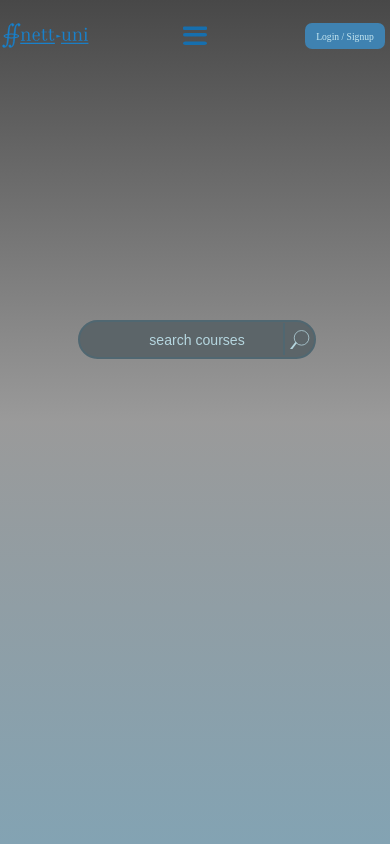
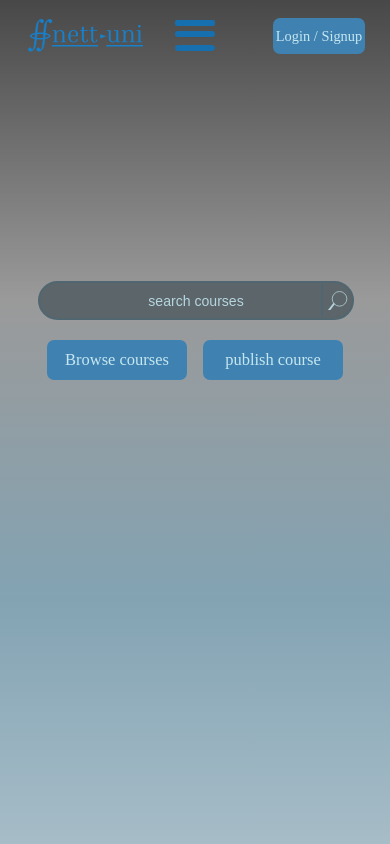
Before and after one commit to ShafqatAfzali/nettuni_frontend, a React (Create React App) app: page / in a window 390 px wide. Shown: the top 844 px of the page. Built offline with nearby package versions, Linux system fonts and the light colour scheme.

Commit message:
oppdatering av hjemmeside

```diff
--- a/src/pages/hjem.js
+++ b/src/pages/hjem.js
@@ -11,8 +11,12 @@ export default function Hjem(){
     const [search,setsearch] = useState("")
 
 
-    async function search_course(){
+    function search_course(){
         navigate(`/search?q=${search}&p=1`)
+    }
+
+    function browse(){
+        navigate(`/search?q=cvhdf6vhb24n2jj&p=1`)
     }
 
     function keydown_search(event){
@@ -21,10 +25,13 @@ export default function Hjem(){
         }
     }
 
+    //cvhdf6vhb24n2jj
+
     return <div className="hjem">
         <Navbar/>
 
-        <div className="search-sec" onKeyDown={keydown_search}>
+        <section className="search-sec" onKeyDown={keydown_search}>
+            <div className="search-sec-div">
             <input type="text" placeholder="search courses" className="searchbar" value={search} onChange={(e)=>{ setsearch(e.target.value)}} />
             <button className="search-btn" onClick={search_course}>
                 <svg viewBox="0 0 52 52" className="search-svg">
@@ -32,8 +39,16 @@ export default function Hjem(){
                     <line x1="0.39254" y1="55.3695" x2="16.0247" y2="35.0853" strokeWidth="5" className="search-svg-line"/>
                 </svg>
             </button>
-
-        </div>
-
+            </div>
+            <div className="redirect">
+                <div className="browse-div" onClick={browse}>
+                    <div className="browse"><p1 className="browse-text">Browse courses</p1></div>
+                </div>
+                <div className="publish-div">
+                    <div className="publish"><p1 className="publish-text">publish course</p1></div>
+                </div>
+            </div>
+        </section>
+        <section className="exp-sec"></section>
     </div>
 }
--- a/src/pages/search.js
+++ b/src/pages/search.js
@@ -25,7 +25,7 @@ export default function Search(){
     var i=0;
     const [antall_page, setantall_page]=useState();
     const [page_arr,setpage_arr]=useState([]);
-    const [page,setpage]=useState(1);
+    const [finns, setfinns]=useState(false);
 
     useEffect(()=>{
         var previous_page_arr=[];
@@ -43,6 +43,7 @@ export default function Search(){
     const search_query=search_params.get("q")
     const page_query=search_params.get("p")
     const topic_query=search_params.get("topic")
+    const sort_query=search_params.get("sort")
     const min_R_query=search_params.get("low_R")
     const max_R_query=search_params.get("high_R")
     const min_P_query=search_params.get("low_P")
@@ -54,33 +55,38 @@ export default function Search(){
         navigate(`/course/${id}`)
     }
 
-    function sort(sort_method){
-        switch(sort_method){
-            case "lowest price":
-                const lowest_p=data.sort((kurs_en,kurs_to)=>kurs_en.price-kurs_to.price);
-                setdata(lowest_p);
-                console.log("lowest price")
-                break
+    useEffect(()=>{
+        if(search_query & search_query!=" " & search_query!="null" || search_query!=="cvhdf6vhb24n2jj"){
+            setsearch(search_query);
+        }
+        if(max_P_query!=="null" & min_P_query!=="null"){
+            setmax_price(max_P_query);
+            setmin_price(min_P_query);
+        }
+        if(max_R_query!=="null" & min_R_query!=="null"){
+            setmax_rating(max_R_query);
+            setmin_rating(min_R_query);
+        }
 
-            case "highest price":
-                const highest_p=data.sort((kurs_en,kurs_to)=>kurs_to.price-kurs_en.price);
-                setdata(highest_p);
-                console.log("highest price")
-                break
-            case "highest rating":
-                const highest_r=data.sort((kurs_en,kurs_to)=>kurs_to.rating-kurs_en.rating);
-                setdata(highest_r);
-                console.log("lowest rating")
-                break
+        if(topic_query!=="Topic" & topic_query!=="null"){
+            settopic_select(topic_query);
         }
-    }
+        if(sort_query!=="sort by" & sort_query!=="null"){
+            setsort_select(sort_query);
+        }
+    },[])
 
-    function general_fetch(search_q,page_q,topic_q, min_P_q,max_P_q,min_R_q,max_R_q){
-        setsearchParams({q:search_q, p:page_q, topic:topic_q, low_P:min_P_q, high_P:max_P_q, low_R:min_R_q, high_R:max_R_q});
+    function general_fetch(search_q,page_q,topic_q,sort_q,min_P_q,max_P_q,min_R_q,max_R_q){
+        //********viktig
+        //********viktig
+        //husk sql injection prevensjon her og på back-end
+        //********viktig
+        //********viktig
+        setsearchParams({q:search_q, p:page_q, topic:topic_q,sort:sort_q,low_P:min_P_q, high_P:max_P_q, low_R:min_R_q, high_R:max_R_q});
         setloading(true);
 
         async function getdata(){
-            const resp = await fetch(`/api/search?q=${search_q}&p=${page_q}&topic=${topic_q}&low_P=${min_P_q}&high_P=${max_P_q}&low_R=${min_R_q}&high_R=${max_R_q}`,{
+            const resp = await fetch(`/api/search?q=${search_q}&p=${page_q}&topic=${topic_q}&sort=${sort_q}&low_P=${min_P_q}&high_P=${max_P_q}&low_R=${min_R_q}&high_R=${max_R_q}`,{
                 method:"GET",
                 headers:{
                     "Accept":"application/json"
@@ -89,53 +95,58 @@ export default function Search(){
             const dt = await resp.json()
             setdata(dt.data);
             setantall_page(dt.antall_page);
+            if(dt.data.length>=1){setfinns(true)}else{setfinns(false)}
         }
 
         getdata().then(()=>{setloading(false)});
-        setsort_select("sort by");
     }
 
     useEffect(()=>{
-        general_fetch(search_query,page_query,topic_query,min_P_query,max_P_query,min_R_query,max_R_query);
+        general_fetch(search_query,page_query,topic_query,sort_query,min_P_query,max_P_query,min_R_query,max_R_query);
     },[])
 
     function search_course(){
-        general_fetch(search,page_query,topic_query,min_P_query,max_P_query,min_R_query,max_R_query);
+        if(search.length>0){
+            general_fetch(search,1,topic_query,sort_query,min_P_query,max_P_query,min_R_query,max_R_query);
+        }
     }
 
     function keydown_search(event){
-        if(event.key==="Enter"){
-            general_fetch(search,page_query,topic_query,min_P_query,max_P_query,min_R_query,max_R_query);
+        if(event.key==="Enter" & search.length>0){
+            general_fetch(search,1,topic_query,sort_query,min_P_query,max_P_query,min_R_query,max_R_query);
         }
     }
 
     function fetch_topic(topic){
         if(topic!=="topic"){
-            general_fetch(search_query,page_query,topic,min_P_query,max_P_query,min_R_query,max_R_query);
+            general_fetch(search_query,1,topic,sort_query,min_P_query,max_P_query,min_R_query,max_R_query);
         } else{
-            general_fetch(search_query,page_query,"topic",min_P_query,max_P_query,min_R_query,max_R_query);
+            general_fetch(search_query,1,"topic",sort_query,min_P_query,max_P_query,min_R_query,max_R_query);
         }
+    }
+
+    function sort(sort){
+        general_fetch(search_query,1,topic_query,sort,min_P_query,max_P_query,min_R_query,max_R_query);
     }
 
     function fetch_price(){
         if(!isNaN(Number(min_price)) & !isNaN(Number(max_price)) & Number(min_price)<Number(max_price)){
-            general_fetch(search_query,page_query,topic_query,min_price,max_price,min_R_query,max_R_query);
+            general_fetch(search_query,1,topic_query,sort_query,min_price,max_price,min_R_query,max_R_query);
         }
     }
 
     function fetch_rating(){
         if(!isNaN(Number(min_rating)) & !isNaN(Number(max_rating)) & Number(min_rating)<Number(max_rating)){
-            general_fetch(search_query,page_query,topic_query,min_P_query,max_P_query,min_rating,max_rating);
+            general_fetch(search_query,1,topic_query,sort_query,min_P_query,max_P_query,min_rating,max_rating);
         }
     }
-
 
     return <div className='search-hjem'>
         <Navbar/>
 
         <div className='search-div'>
 
-            <div className='search-nav-div'>
+            <section className='search-nav-div'>
 
                 <div className='search-nav'>
 
@@ -276,17 +287,17 @@ export default function Search(){
 
                 </div>
 
-            </div>
+            </section>
 
 
-            <div className='search-result-div'>
+            <section className='search-result-div'>
 
                 <div className='search-result'>
 
                 {loading ?
                     <Loading/> :
 
-                    <div className='result-div' onClick={()=>{setprice_disp(false); setrating_disp(false)}}>
+                    finns ? <div className='result-div' onClick={()=>{setprice_disp(false); setrating_disp(false)}}>
 
                         {data.map((kurs)=>{ i++; return <div key={`${i}`} className='result-elem-div'>
                             <div className='result-elem' onClick={()=>{redirect_course(kurs.courseID)}}>
@@ -315,30 +326,29 @@ export default function Search(){
 
                         </div>})}
 
-                    </div>
+                    </div> : <p className='course-exist'>Course does not exist</p>
                 }
 
                 </div>
 
-            </div>
+            </section>
 
             {loading ? <div></div> :
-                <div className='page-nav'>
+                <section className='page-nav'>
                 <table>
                     <tr>
                         {page_arr.map((page_number)=>{
-                            return <td className='page-number' onClick={()=>{
-                                setpage(page_number);
-                                general_fetch(search_query,page_number,topic_query,min_P_query,max_P_query,min_R_query,max_R_query);
+                            return <td className={`page-number ${Number(page_query) === page_number ? 'selected-page-number' : ''}`} onClick={()=>{
+                                navigate(`/search?q=${search_query}&p=${page_number}&topic=${topic_query}&sort=${sort_query}&low_P=${min_P_query}&high_P=${max_P_query}&low_R=${min_R_query}&high_R=${max_R_query}`)
+                                window.location.reload();
+                                window.scrollTo(0, 0);
                             }}>{page_number}</td>
                         })}
                     </tr>
                 </table>
-                </div>
+                </section>
             }
         </div>
 
     </div>
 }
-
-/*style={{color:"#dce1e4"}} */
--- a/src/styles/hjem.css
+++ b/src/styles/hjem.css
@@ -4,14 +4,98 @@
 }
 
 .hjem{
-    height: 100vh;
-    width: 100vw;
-    background: linear-gradient(to bottom, #484848,#9a9a9a,#83a3b3);
+  height: 1400px;
+  width: 100%;
 }
 
 .search-sec{
-  height: 100vh;
-  width: 100vw;
+  height: 600px;
+  width: 100%;
+  display: block;
+}
+
+.exp-sec{
+  height: 800px;
+  width: 100%;
+  background: linear-gradient(to bottom, #83a3b3,#f7f7f7);
+}
+
+.search-sec-div{
+  position: absolute;
+  height: 600px;
+  width: 100%;
+  display: flex;
+  justify-content: center;
+  align-items: center;
+  background: linear-gradient(to bottom, #484848,#9a9a9a,#83a3b3);
+}
+
+.redirect{
+  position: absolute;
+  top: 340px;
+  height: 40px;
+  width: 24vw;
+  left: 38vw;
+  display: grid;
+  grid-template-columns: repeat(2,1fr);
+}
+
+.browse-div,.publish-div{
+  height: 100%;
+  width: 100%;
+  display: flex;
+  justify-content: center;
+  align-items: center;
+}
+
+.browse, .publish{
+  height: 100%;
+  width: 90%;
+  background-color: #3f82b1;
+  border-radius: 7px;
+  display: flex;
+  align-items: center;
+  justify-content: center;
+}
+
+.browse:hover,.publish:hover{
+  background-color:#3f81b100;
+  cursor: pointer;
+  animation: redirect-col 200ms 1;
+}
+
+@keyframes redirect-col {
+  0%{
+    background-color: #3f82b1;
+  }
+  100%{
+    background-color:#3f81b100;
+  }
+}
+
+.browse-text,.publish-text{
+  color: #c6e7f1;
+  font-size: 1.03em;
+  font-weight: 400;
+  user-select: none;
+}
+
+
+.browse:hover .browse-text, .publish:hover .publish-text{
+  animation: redirect-siz 200ms 1;
+  font-size: 1.04em;
+  font-weight: 450;
+}
+
+@keyframes redirect-siz {
+  0%{
+    font-size: 1.03em;
+    font-weight: 400;
+  }
+  100%{
+    font-size: 1.04em;
+    font-weight: 450;
+  }
 }
 
 .searchbar{
@@ -22,9 +106,6 @@
   border-color:#506771;
   border-width: 2px;
   border-style: solid;
-  position: absolute;
-  top: 320px;
-  left: 30vw;
   color: #b5d6df;
   outline-width: 0px;
   text-align: center;
@@ -69,12 +150,10 @@
 .search-btn{
   height: 32px;
   width: 31px;
-  position: relative;
+  margin-left: -33px;
   display: flex;
   justify-content: center;
   align-items: center;
-  top: 323px;
-  left: calc(70vw - 29px);
   border-top-right-radius: 20px;
   border-bottom-right-radius: 20px;
   border-top-width: 0px;
@@ -105,6 +184,12 @@
 
 
 
+@media screen and (max-width: 1000px){
+  .redirect{
+    width: 36vw;
+    left: 32vw;
+  }
+}
 
 @media screen and (max-width: 800px) {
   .searchbar{
@@ -112,27 +197,44 @@
     left: 20vw;
   }
 
-  .search-btn{
-    height: 32px;
-    width: 31px;
-    left: calc(80vw - 29px);
+
+  .redirect{
+    width: 40vw;
+    left: 30vw;
   }
 
 }
 
+@media screen and (max-width: 600px){
+  .redirect{
+    width: 60vw;
+    left: 20vw;
+  }
+
+}
+
+@media screen and (max-width: 400px){
+  .redirect{
+    width: 80vw;
+    left: 10vw;
+  }
+
+  .searchbar{
+    width: 80vw;
+    left: 20vw;
+  }
+}
 
 
 
 
 @media screen and (max-width: 320px) {
   .searchbar{
-    width: 80vw;
-    left: 10vw;
+    width: 86vw;
+    left: 7vw;
   }
-
-  .search-btn{
-    height: 32px;
-    width: 31px;
-    left: calc(90vw - 29px);
+  .redirect{
+    width: 86vw;
+    left: 7vw;
   }
 }
--- a/src/styles/navbar.css
+++ b/src/styles/navbar.css
@@ -579,10 +579,10 @@ display: none;
     }
 }
 
-@media screen and (max-width: 400px) {
+@media screen and (max-width: 370px) {
     .logo-svg{
       height: 100%;
-      width: 90px;
+      width: 100px;
       float: left;
       margin-left: 0px;
     }
@@ -601,14 +601,14 @@ display: none;
 
     .login-signup-btn-nav-text{
       color: #c6e7f1;
-      font-size: 0.6em;
-      font-weight: 400;
+      font-size: 0.8em;
+      font-weight: 500;
       user-select: none;
     }
 
     .login-signup-btn-nav-box{
-      width: 80px;
-      height: 35%;
+      width: 100px;
+      height: 40%;
       background-color: #3f82b1;
       border-radius: 7px;
       display: flex;
@@ -618,3 +618,36 @@ display: none;
       margin-right: 5px;
     }
 }
+
+@media screen and (max-width: 320px){
+    .logo-svg{
+        width: 95px;
+    }
+
+    .login-signup-btn-nav-text{
+        font-size: 0.7em;
+        font-weight: 400;
+    }
+
+    .login-signup-btn-nav-box{
+        width: 90px;
+        height: 36%;
+    }
+}
+
+@media screen and (max-width: 260px){
+    .logo-svg{
+        height: 100%;
+        width: 85px;
+    }
+
+    .login-signup-btn-nav-text{
+        font-size: 0.6em;
+        font-weight: 350;
+    }
+
+    .login-signup-btn-nav-box{
+        width: 80px;
+        height: 36%;
+    }
+}
```
Also changed, not shown: src/styles/loading.css (+6 -6 lines), src/styles/search.css (+13 -0 lines).
